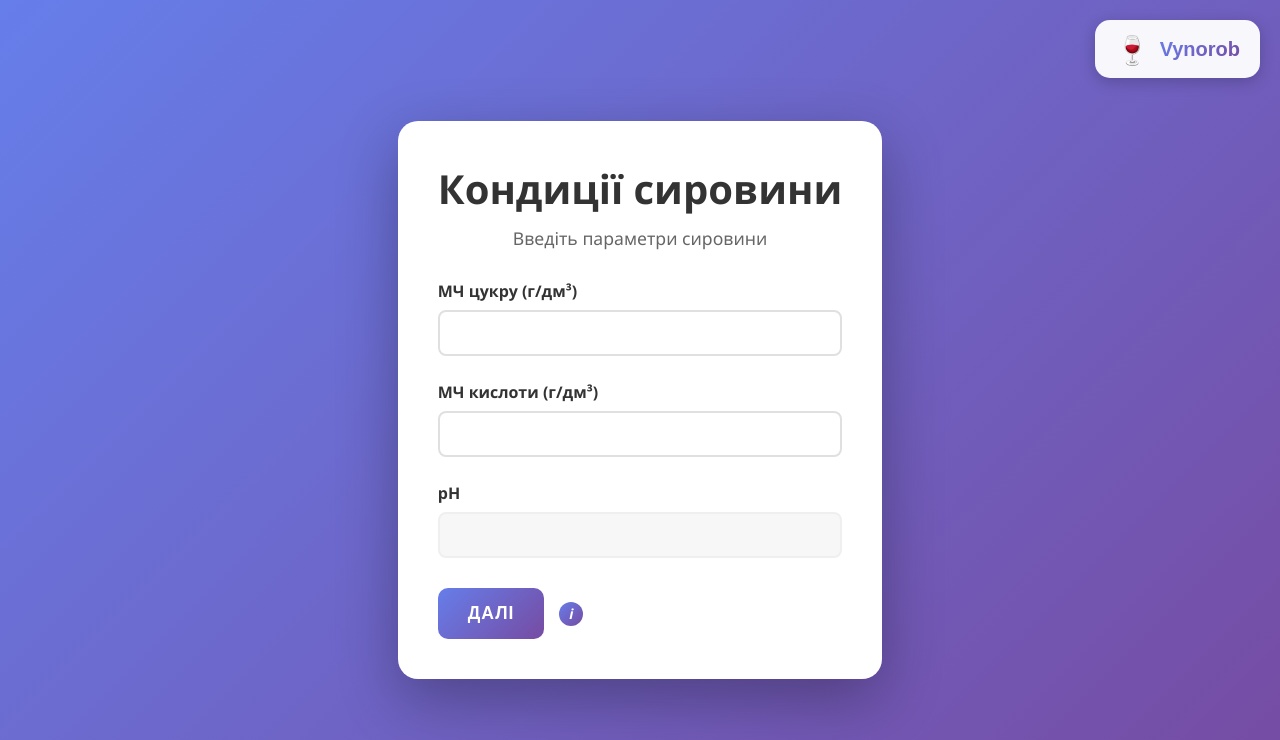
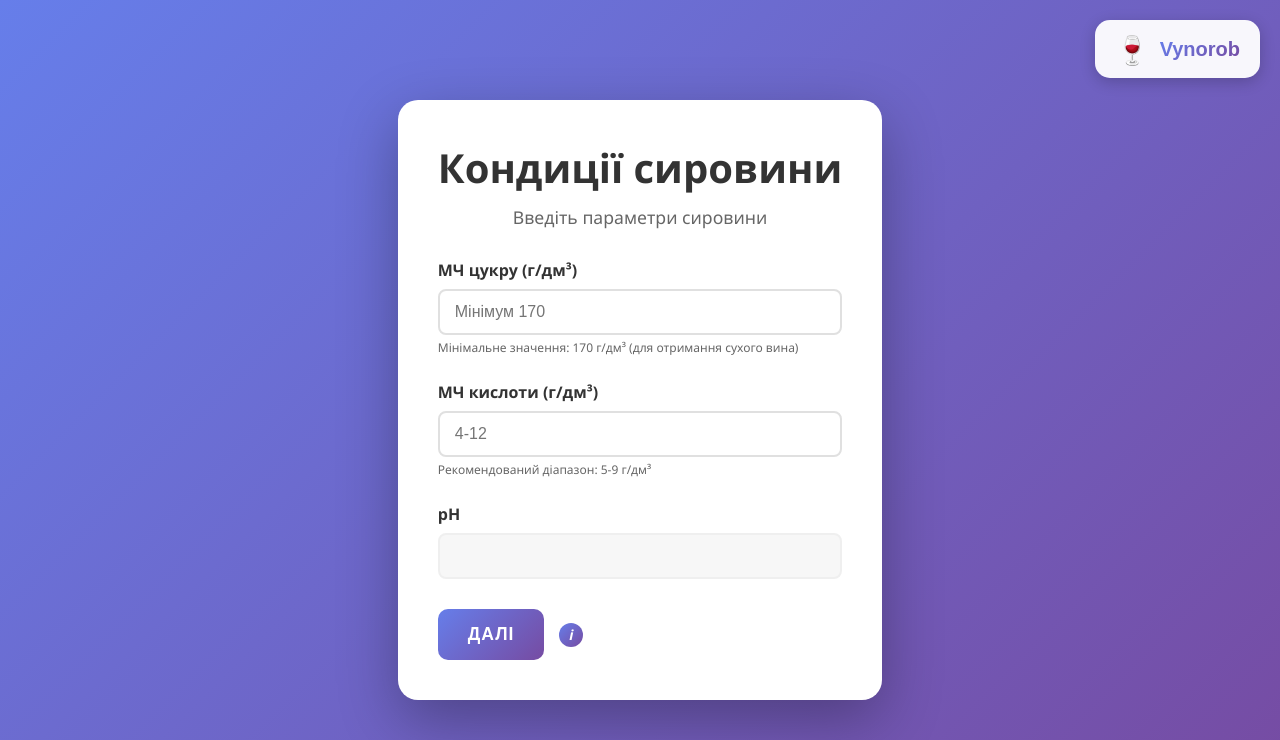
Before and after one commit to lianeaster/vynorob, a Flask app: page /raw-material in a window 1280 px wide. Shown: the top 740 px of the page. Run offline with Flask 3, Linux system fonts and the light colour scheme.

Commit message:
Add grape sugar validation - minimum 170 g/dm³
VALIDATION ADDED:
✅ Sugar minimum: 170 g/dm³ (required for dry wine)
✅ Acidity range: 4-12 g/dm³ (recommended)
✅ Both client-side and server-side validation

CLIENT-SIDE VALIDATION (raw_material.html):

1. HTML5 Validation:
   - min="170" on sugar input
   - min="4" max="12" on acidity input
   - Placeholder text with hints
   - Helper text below each field

2. JavaScript Validation:
   - Sugar < 170: Hard error with alert
   - Acidity outside 4-12: Warning with confirmation
   - Real-time visual feedback (red/orange border)
   - Educational error messages explaining why

3. User Experience:
   - Clear error message: "Для виробництва сухого вина з мінімальним
     вмістом спирту 9% об. необхідна мінімальна цукристість винограду 170 г/дм³"
   - Visual feedback as user types
   - Focus returns to invalid field

SERVER-SIDE VALIDATION (app.py):

1. Sugar Validation:
   - Minimum 170 g/dm³ (hard requirement)
   - Returns 400 error if below minimum
   - Prevents invalid data from being saved

2. Acidity Validation:
   - Recommended range: 4-12 g/dm³
   - Warning logged if outside range
   - Hard minimum: 3 g/dm³ (absolute floor)

3. Error Responses:
   - JSON error messages for API
   - Proper HTTP status codes (400)

SCIENTIFIC BASIS:
- 170 g/dm³ sugar → minimum 9.9% alcohol (dry wine)
- Formula: (170 - 2) / 17 = 9.88% vol
- Below 170: Not enough sugar for proper dry wine
- Industry standard: 170-220 g/dm³ for quality whites

VALIDATION FLOW:
1. User enters sugar < 170
2. Input border turns red (real-time)
3. Submit triggers alert with explanation
4. If bypassed: Server rejects with 400 error
5. Session data remains clean

BENEFITS:
✅ Prevents invalid wine calculations
✅ Educates users about minimum requirements
✅ Protects data integrity
✅ Professional UX with helpful messages
✅ Double-layer validation (client + server)

```diff
--- a/app.py
+++ b/app.py
@@ -136,6 +136,29 @@ def save_choice():
     step = data.get('step')
     choice = data.get('choice')
 
+    # Server-side validation for raw material conditions
+    if step == 'raw_material':
+        sugar = choice.get('sugar', 0)
+        acidity = choice.get('acidity', 0)
+
+        # Validate sugar minimum (170 g/dm³ for dry wine production)
+        if sugar < 170:
+            return jsonify({
+                'success': False,
+                'error': 'Масова частка цукру повинна бути не менше 170 г/дм³'
+            }), 400
+
+        # Validate acidity range (4-12 g/dm³ recommended)
+        if acidity < 4 or acidity > 12:
+            print(f'Warning: Acidity {acidity} g/dm³ is outside recommended range (4-12 g/dm³)')
+
+        # Validate acidity absolute minimum
+        if acidity < 3:
+            return jsonify({
+                'success': False,
+                'error': 'Масова частка кислоти повинна бути не менше 3 г/дм³'
+            }), 400
+
     if 'wine_data' not in session:
         session['wine_data'] = {
             'id': str(uuid.uuid4()),
--- a/templates/raw_material.html
+++ b/templates/raw_material.html
@@ -72,12 +72,14 @@
         <form id="rawMaterialForm" class="form">
             <div class="form-group">
                 <label for="sugar">МЧ цукру (г/дм³)</label>
-                <input type="number" id="sugar" name="sugar" step="0.1" required class="form-input">
+                <input type="number" id="sugar" name="sugar" step="0.1" min="170" required class="form-input" placeholder="Мінімум 170">
+                <small style="color: #666; font-size: 12px; margin-top: 4px; display: block;">Мінімальне значення: 170 г/дм³ (для отримання сухого вина)</small>
             </div>
 
             <div class="form-group">
                 <label for="acidity">МЧ кислоти (г/дм³)</label>
-                <input type="number" id="acidity" name="acidity" step="0.1" required class="form-input">
+                <input type="number" id="acidity" name="acidity" step="0.1" min="4" max="12" required class="form-input" placeholder="4-12">
+                <small style="color: #666; font-size: 12px; margin-top: 4px; display: block;">Рекомендований діапазон: 5-9 г/дм³</small>
             </div>
 
             <div class="form-group">
@@ -103,9 +105,33 @@
 document.getElementById('rawMaterialForm').addEventListener('submit', async function(e) {
     e.preventDefault();
 
+    const sugarInput = document.getElementById('sugar');
+    const acidityInput = document.getElementById('acidity');
+
+    const sugar = parseFloat(sugarInput.value);
+    const acidity = parseFloat(acidityInput.value);
+
+    // Validate sugar minimum
+    if (sugar < 170) {
+        alert('Помилка: Масова частка цукру повинна бути не менше 170 г/дм³.\n\n' +
+              'Для виробництва сухого вина з мінімальним вмістом спирту 9% об. ' +
+              'необхідна мінімальна цукристість винограду 170 г/дм³.');
+        sugarInput.focus();
+        return;
+    }
+
+    // Validate acidity range
+    if (acidity < 4 || acidity > 12) {
+        if (!confirm('Увага: Масова частка кислоти (' + acidity + ' г/дм³) знаходиться поза рекомендованим діапазоном (4-12 г/дм³).\n\n' +
+                     'Продовжити з цим значенням?')) {
+            acidityInput.focus();
+            return;
+        }
+    }
+
     const data = {
-        sugar: parseFloat(document.getElementById('sugar').value),
-        acidity: parseFloat(document.getElementById('acidity').value),
+        sugar: sugar,
+        acidity: acidity,
         ph: 0  // pH disabled
     };
 
@@ -113,5 +139,24 @@ document.getElementById('rawMaterialForm').addEventListener('submit', async func
     // Skip wine conditions page for white wine - go directly to choice page
     window.location.href = '/choice';
 });
+
+// Add real-time validation feedback
+document.getElementById('sugar').addEventListener('input', function(e) {
+    const value = parseFloat(e.target.value);
+    if (value && value < 170) {
+        e.target.style.borderColor = '#e74c3c';
+    } else {
+        e.target.style.borderColor = '';
+    }
+});
+
+document.getElementById('acidity').addEventListener('input', function(e) {
+    const value = parseFloat(e.target.value);
+    if (value && (value < 4 || value > 12)) {
+        e.target.style.borderColor = '#f39c12';
+    } else {
+        e.target.style.borderColor = '';
+    }
+});
 </script>
 {% endblock %}
```
Also changed, not shown: static/js/scheme_renderer.js (+0 -8 lines).
